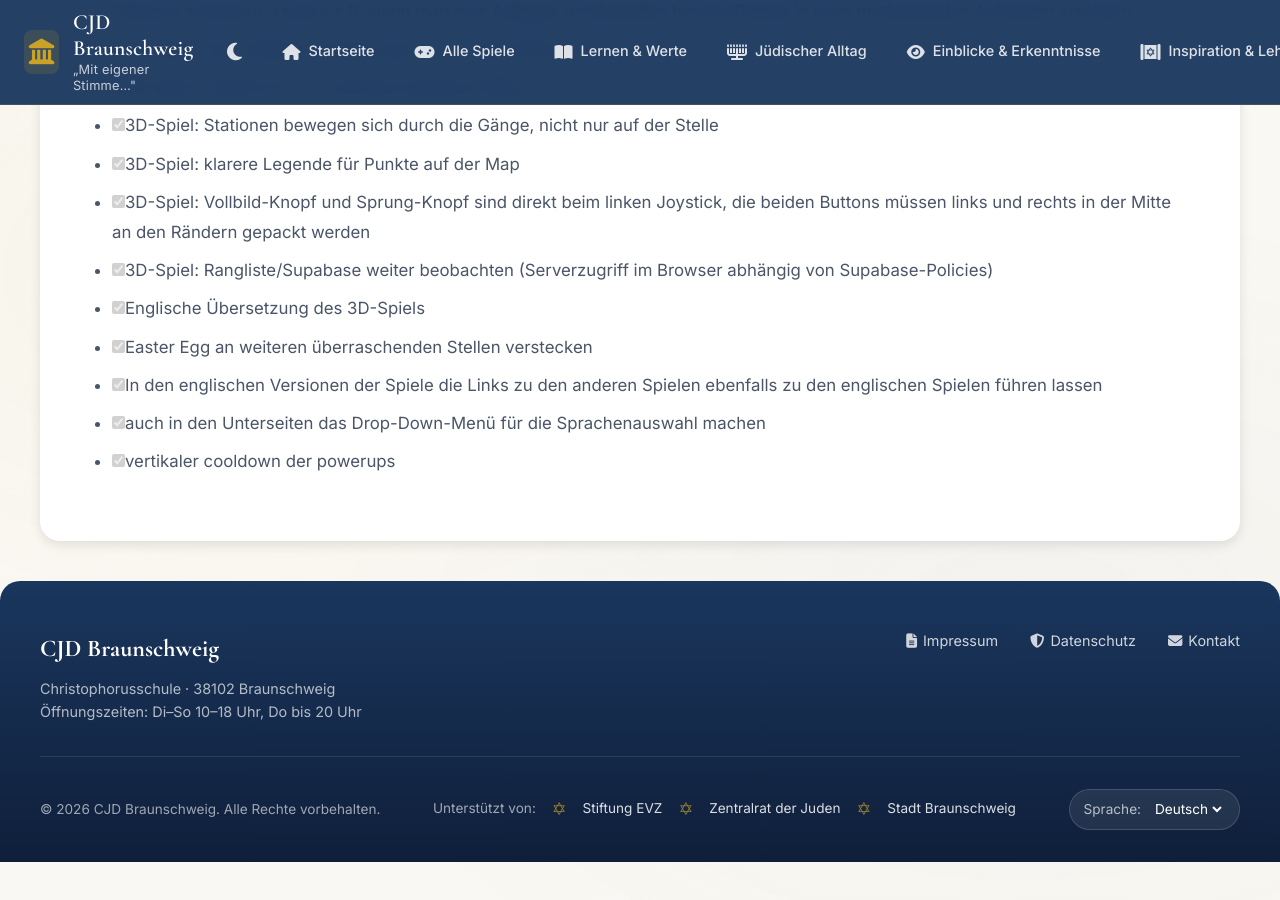
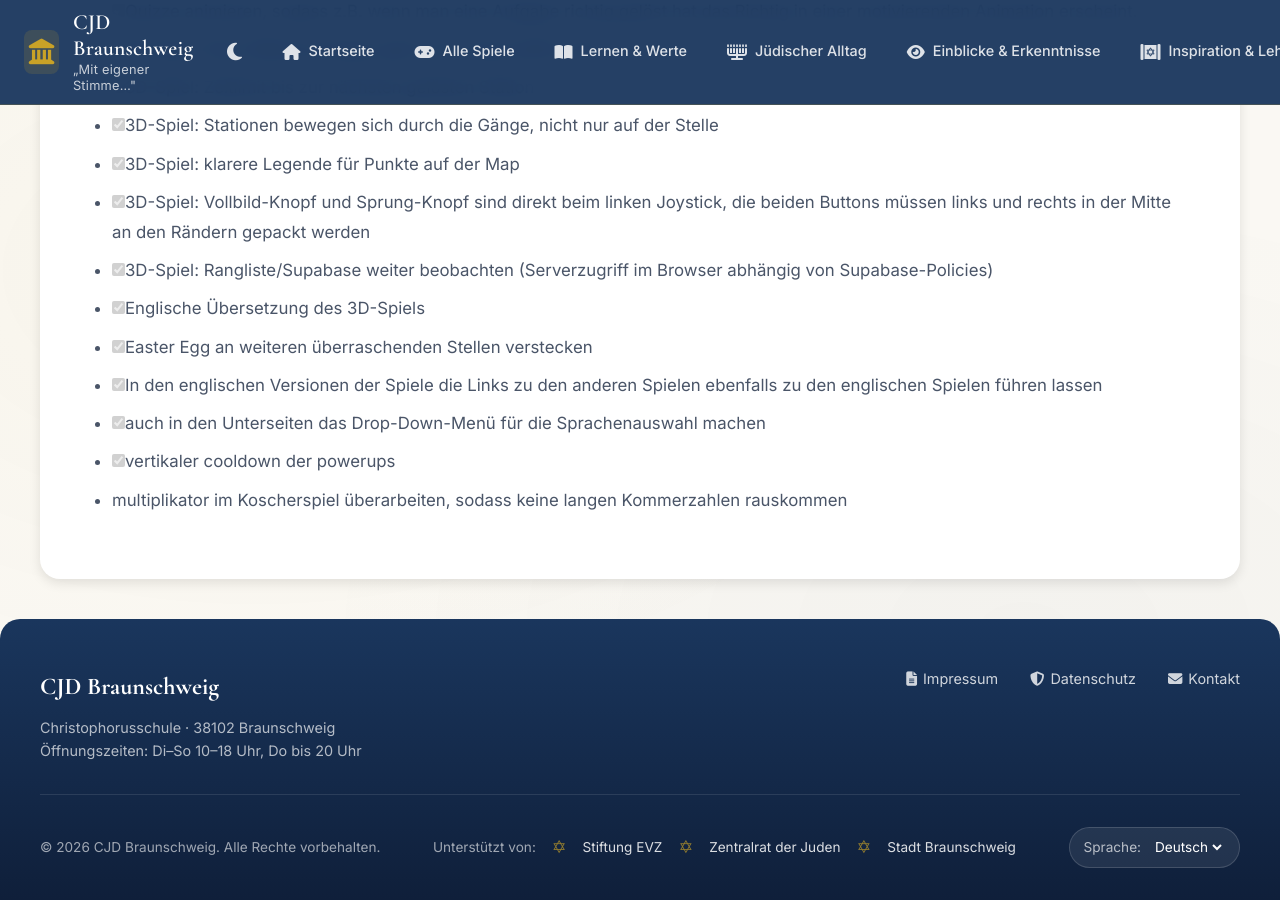
Before and after one commit to stolpersteinebs/stolpersteinebs.github.io, a Jekyll site: the page built from nochzumachen.md, in a window 1280 px wide and 900 px high, scrolled down 549 px. Built offline with Jekyll 4.4.1, drawn with Linux system fonts in a browser that asks for light colours; before the commit the page ends 1411 px from its top, so only the background shows below that.

Commit message:
Update multiplier task in Koscherspiel
Rework multiplier in Koscherspiel to avoid long commercial numbers.

```diff
--- a/nochzumachen.md
+++ b/nochzumachen.md
@@ -18,3 +18,4 @@ layout: default
 - [x] In den englischen Versionen der Spiele die Links zu den anderen Spielen ebenfalls zu den englischen Spielen führen lassen
 - [x] auch in den Unterseiten das Drop-Down-Menü für die Sprachenauswahl machen
 - [x] vertikaler cooldown der powerups
+- multiplikator im Koscherspiel überarbeiten, sodass keine langen Kommerzahlen rauskommen
```
